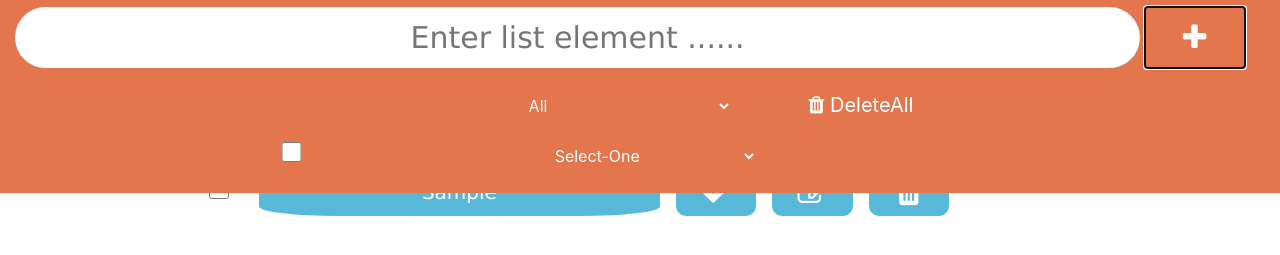
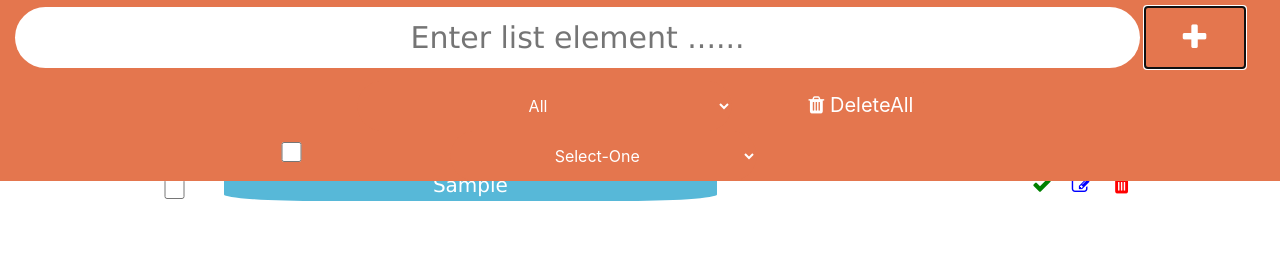
Before and after one commit to heratshah/todolist, a plain HTML site: page index.html in a window 1280 px wide. Both pictures are taken after typing "Sample" into the empty fields and a click on the button 1194 px from the left and 86 px from the top of the page. Shown: the part 49-304 px from the top of the page. Drawn offline with nearby package versions, Linux system fonts and the light colour scheme.

Commit message:
Update style.css

```diff
--- a/style.css
+++ b/style.css
@@ -7,7 +7,6 @@ h1{
 
 .container-fluid{
     background-color: rgb(228, 118, 78);
-    padding-bottom: 1%;
 }
 .addbutton{
     font-size: 30px;
@@ -85,15 +84,35 @@ select:hover{
     color: rgb(228, 118, 78);
 }
 
-.editButton,.deleteButton,.comButton{
-    margin-left: 2%;
-    width: 10%;
+.comButton{
+    margin-left: 30%;
+    width: 4%;
     border: none;
-    background-color: rgb(87, 184, 216);
-    color: white;
-    font-size: 30px;
+    background-color: white;
+    color: green;
+    font-size: 20px;
     border-radius: 10px;
 }
+.editButton{
+
+    width: 4%;
+    border: none;
+    background-color: white;
+    color: blue;
+    font-size: 20px;
+    border-radius: 10px;
+}
+.deleteButton{
+
+    width: 4%;
+    border: none;
+    color: red;
+    background-color: white;
+    font-size: 20px;
+    border-radius: 10px;
+}
+
+
 .checkboxButton{
     width: 10%;
     height: 20px;
@@ -101,17 +120,17 @@ select:hover{
 }
 
 .editButton:hover{
-    background-color: white;
-    color: blue;
+    background-color: blue;
+    color: white;
 }
 
 .deleteButton:hover{
-    color: red;
-    background-color: white;
+    color: white;
+    background-color: red;
 }
 .comButton:hover{
-    background-color: white;
-    color: green;
+    background-color: green;
+    color: white;
 }
 
 form input,
@@ -123,16 +142,11 @@ form button{
 .item{
     margin-top: 2%;
     text-align: center;
-    margin-left: 5%;
-    margin-right: 20%;
+    margin-right: 5%;
     transition: all 1s ease;
     display: flex;
     font-family: Verdana, Geneva, Tahoma, sans-serif;
     font-size: 20px;
-}
-.item:hover{
-    background-color:rgb(87, 184, 216);
-    border-radius: 20px;
 }
 .complated{
     text-decoration: line-through;
```
